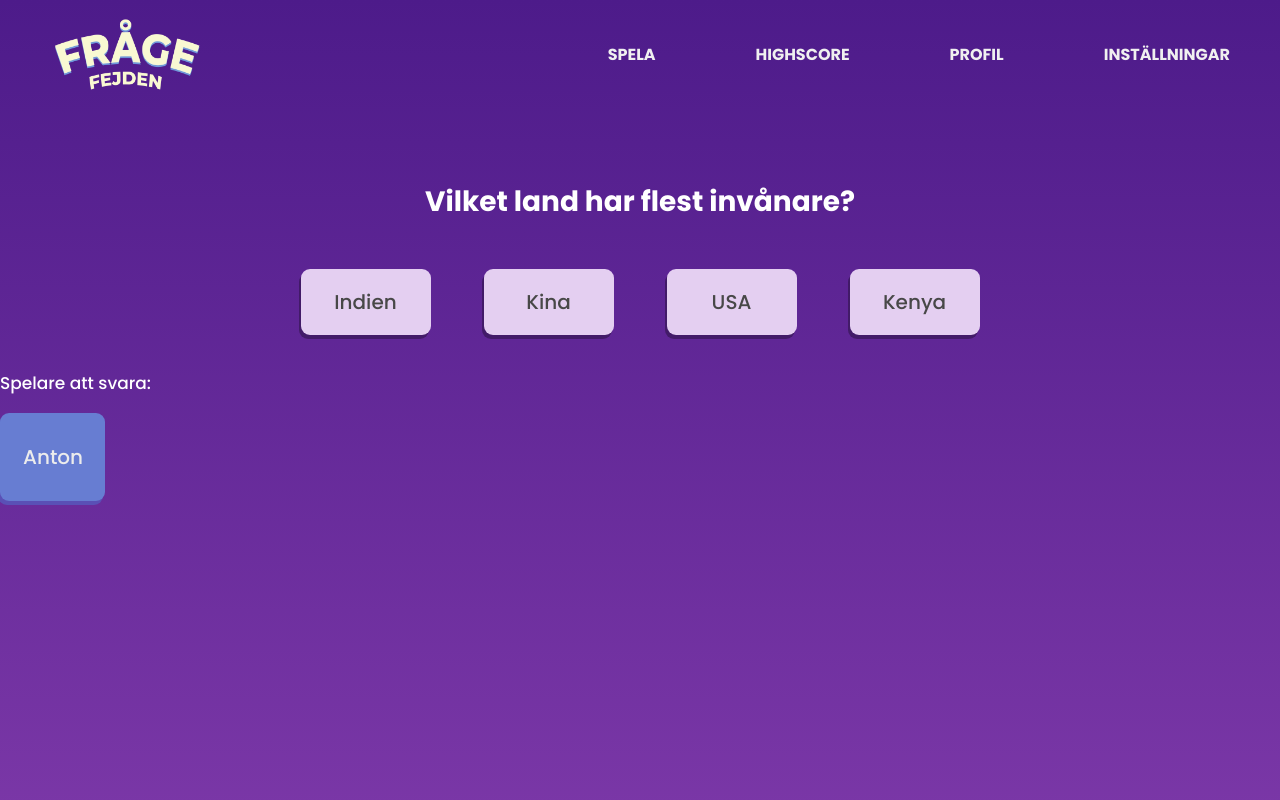
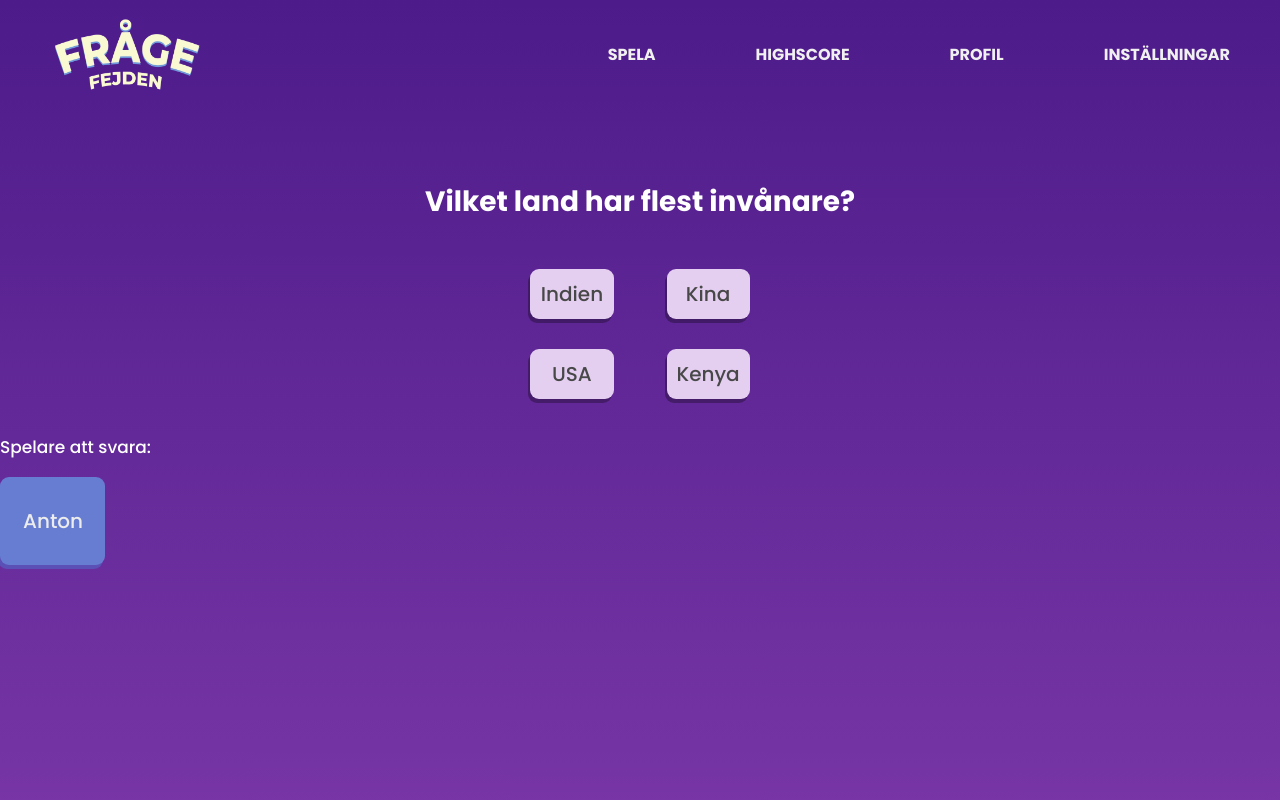
Before and after one commit to visceral89/Agil-Grupp-2, a Vue app: page /game/1 in a window 1280 px wide. Shown: the top 800 px of the page. Built offline with nearby package versions, Linux system fonts and the light colour scheme.

Commit message:
uppdaterat layout av svarsalternativ

```diff
--- a/src/views/ChosenQuestion.vue
+++ b/src/views/ChosenQuestion.vue
@@ -86,22 +86,20 @@ export default {
     line-height: normal;
   }
   #question-card {
-    display: flex;
-    flex-wrap: wrap;
-    justify-content: center;
+    display: grid;
+    grid-template-columns: 1fr;
     gap: 30px 53px;
-    width: 100%;
+    width: fit-content;
     padding: 18px 0;
     margin-top: 28px;
+    margin-left: auto;
+    margin-right: auto;
   }
   .answer-choice {
     display: flex;
     align-items: center;
     justify-content: center;
     text-align: center;
-    width: 130px;
-    height: 66px;
-    word-wrap: break-word;
     white-space: normal;
     border-radius: 9px;
     background-color: var(--color-card-background);
@@ -113,7 +111,6 @@ export default {
     }
   }
   span {
-    width: 110px;
     padding: 10px;
     color: #484848;
     font-family: Poppins;
@@ -122,4 +119,10 @@ export default {
     font-weight: 500;
     line-height: normal;
   }
-</style>
+
+  @media (min-width: 890px) {
+    #question-card {
+    grid-template-columns: 1fr 1fr;
+  }
+  }
+</style><!--  -->
```
